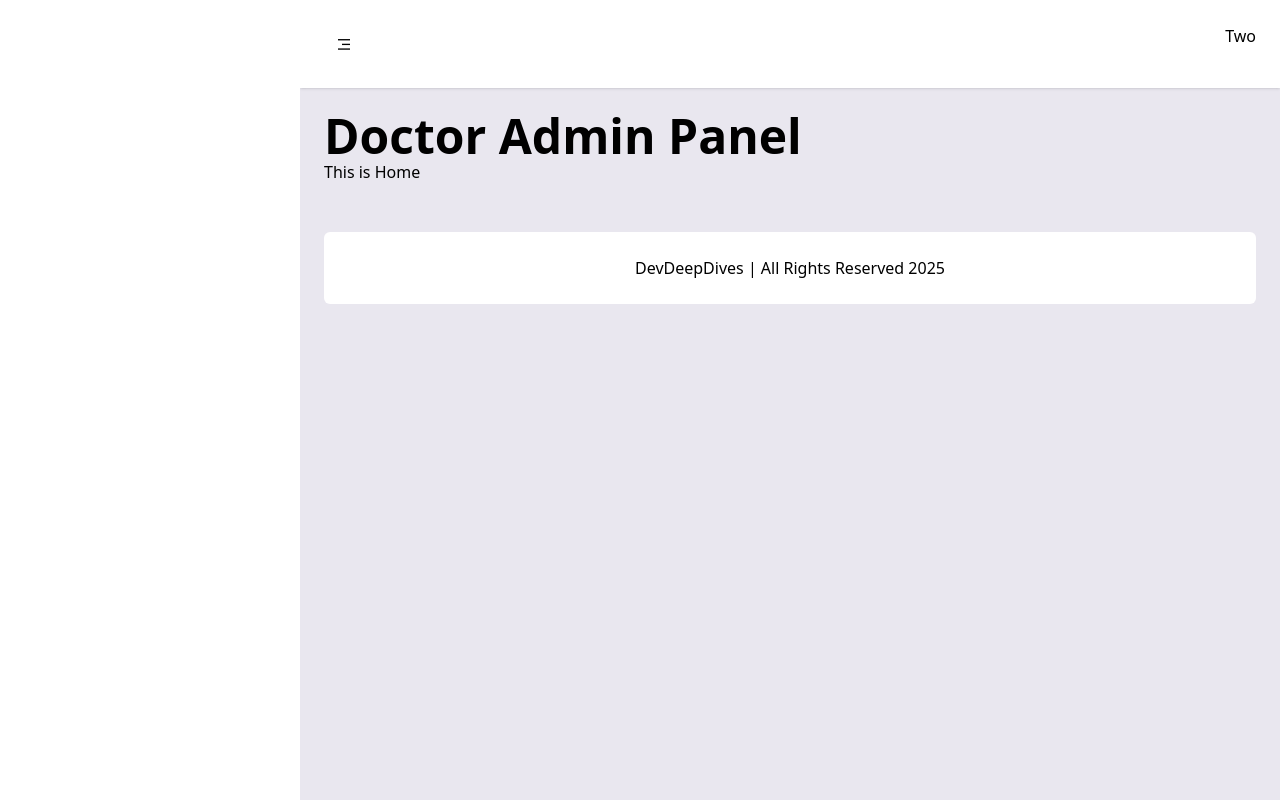
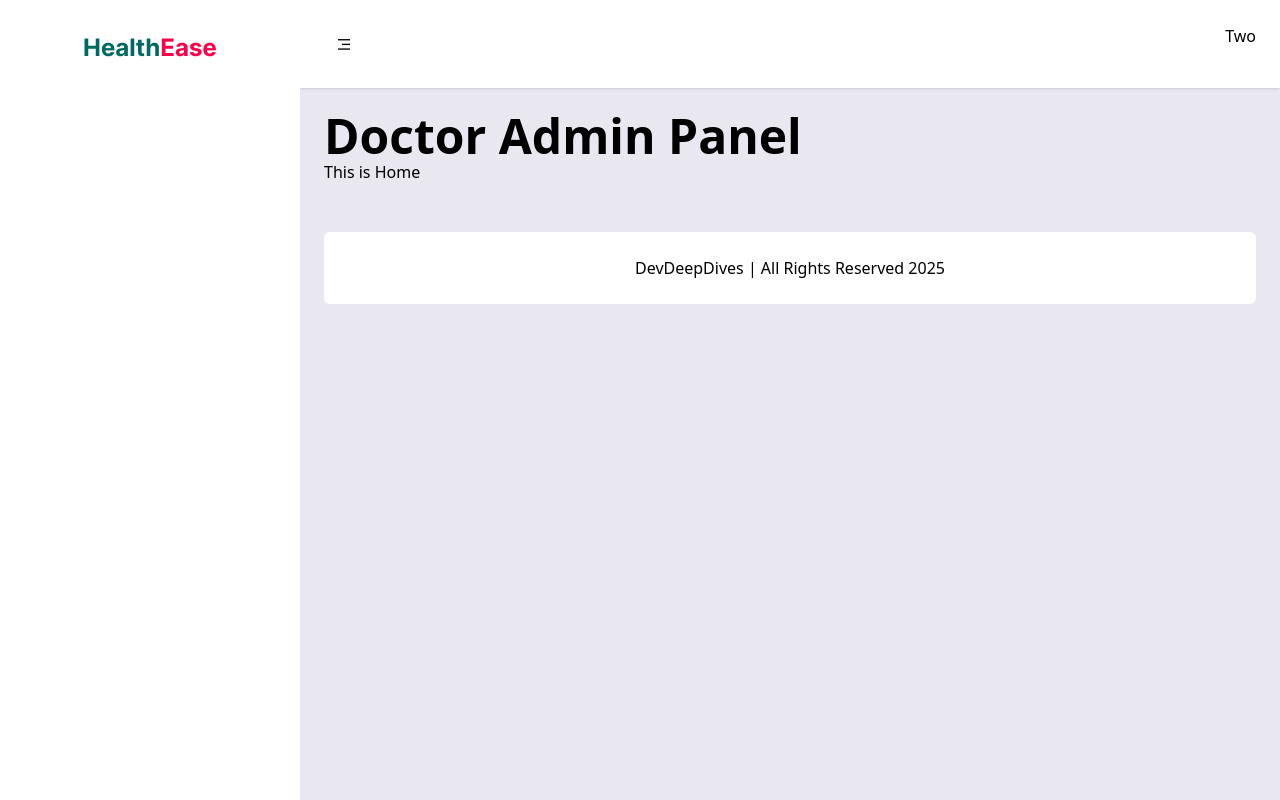
Before and after one commit to mnraza-dev/doctor-admin-panel, a React (Vite) app: page / in a window 1280 px wide. Built offline with nearby package versions, Linux system fonts and the light colour scheme.

Commit message:
add logo to Layout component and update sidebar structure

```diff
--- a/src/components/Layout.jsx
+++ b/src/components/Layout.jsx
@@ -1,5 +1,6 @@
 import React from "react";
 import { useState } from "react";
+import Logo from "/images/logo-body.png";
 
 const Layout = ({ children }) => {
   const [open, setOpen] = useState(true);
@@ -13,7 +14,11 @@ const Layout = ({ children }) => {
             transition: "width 0.25s ease-in-out",
           }}
           className="bg-white h-full fixed top-0 left-0"
-        ></aside>
+        >
+          <div className="p-8 flex items-center justify-center">
+            <img src={Logo} className="" alt="" srcset="" />
+          </div>
+        </aside>
         <section
           style={{
             marginLeft: open ? "300px" : "0px",
```
Also changed, not shown: public/images/logo-body.png (added).
